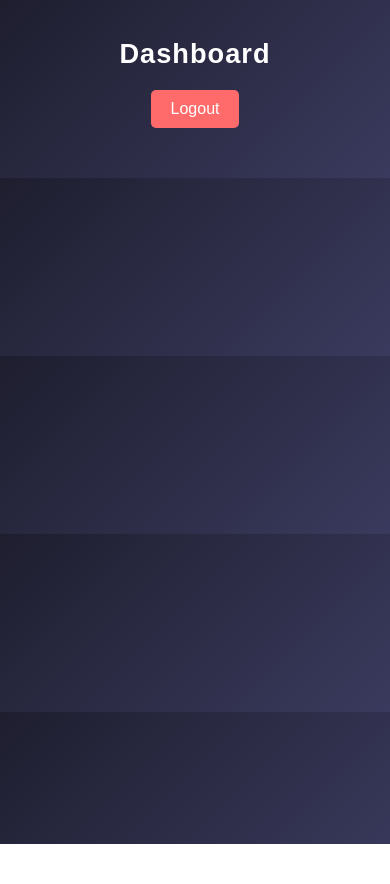
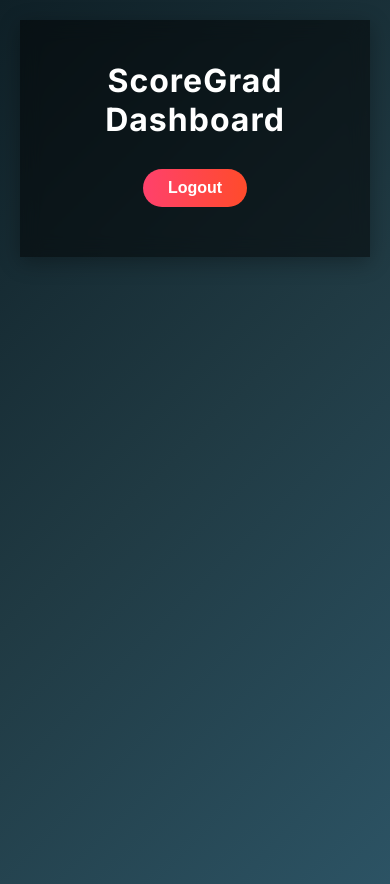
Before and after one commit to abhiscore/scoregrad, a plain HTML site: page dashboard.html in a window 390 px wide. Before the commit the page ends 844 px from the top, so only its background shows below. Drawn offline with Linux system fonts and the light colour scheme; no server answers.

Commit message:
Update dashboard.html

```diff
--- a/dashboard.html
+++ b/dashboard.html
@@ -5,20 +5,127 @@
   <meta name="viewport" content="width=device-width, initial-scale=1.0">
   <title>Dashboard - ScoreGrad</title>
 
-  <!-- Link external CSS -->
+  <!-- Google Fonts for premium look -->
+  <link href="https://fonts.googleapis.com/css2?family=Roboto:wght@400;500;700&family=Inter:wght@400;600;700&display=swap" rel="stylesheet">
+
+  <!-- External CSS -->
   <link rel="stylesheet" href="dashboard.css">
+
+  <style>
+    /* Ultra Premium Dashboard Styles */
+    body {
+      margin: 0;
+      font-family: 'Inter', sans-serif;
+      background: linear-gradient(135deg, #0f2027, #203a43, #2c5364);
+      color: #fff;
+      min-height: 100vh;
+    }
+
+    header {
+      display: flex;
+      justify-content: space-between;
+      align-items: center;
+      padding: 20px 40px;
+      background: rgba(0,0,0,0.5);
+      backdrop-filter: blur(10px);
+      box-shadow: 0 5px 20px rgba(0,0,0,0.3);
+      position: sticky;
+      top: 0;
+      z-index: 100;
+    }
+
+    header h1 {
+      font-size: 2rem;
+      letter-spacing: 1px;
+      font-weight: 700;
+    }
+
+    #logout-btn {
+      background: linear-gradient(90deg, #ff416c, #ff4b2b);
+      border: none;
+      padding: 10px 25px;
+      border-radius: 30px;
+      cursor: pointer;
+      font-size: 16px;
+      font-weight: 600;
+      color: #fff;
+      transition: transform 0.2s, box-shadow 0.2s;
+    }
+
+    #logout-btn:hover {
+      transform: scale(1.05);
+      box-shadow: 0 5px 15px rgba(255,75,43,0.6);
+    }
+
+    main {
+      padding: 40px;
+      display: grid;
+      grid-template-columns: repeat(auto-fit, minmax(320px, 1fr));
+      gap: 30px;
+      justify-items: center;
+    }
+
+    .course {
+      background: rgba(255,255,255,0.05);
+      backdrop-filter: blur(8px);
+      border-radius: 15px;
+      overflow: hidden;
+      width: 100%;
+      max-width: 360px;
+      transition: transform 0.3s, box-shadow 0.3s;
+      box-shadow: 0 5px 20px rgba(0,0,0,0.3);
+    }
+
+    .course:hover {
+      transform: translateY(-5px);
+      box-shadow: 0 10px 30px rgba(0,0,0,0.5);
+    }
+
+    .course h3 {
+      margin: 15px 20px 10px;
+      font-size: 1.4rem;
+      font-weight: 700;
+    }
+
+    .course p {
+      margin: 0 20px 15px;
+      font-size: 0.95rem;
+      color: #ddd;
+      line-height: 1.4;
+    }
+
+    .course iframe {
+      width: 100%;
+      aspect-ratio: 16 / 9;
+      border: none;
+      display: block;
+    }
+
+    @media (max-width: 480px) {
+      header {
+        flex-direction: column;
+        text-align: center;
+        gap: 10px;
+      }
+      main {
+        padding: 20px;
+        gap: 20px;
+      }
+    }
+  </style>
 </head>
 <body>
 
-  <h1>Dashboard</h1>
-  <button id="logout-btn" onclick="logout()">Logout</button>
+  <header>
+    <h1>ScoreGrad Dashboard</h1>
+    <button id="logout-btn" onclick="logout()">Logout</button>
+  </header>
 
-  <div id="courses">
-    <!-- Courses will be loaded dynamically here -->
-  </div>
+  <main id="courses">
+    <!-- Dynamic course cards will load here -->
+  </main>
 
-  <!-- Firebase + dashboard script -->
+  <!-- Firebase + Dashboard Script -->
   <script type="module" src="dashboard.js"></script>
-
 </body>
 </html>
```
